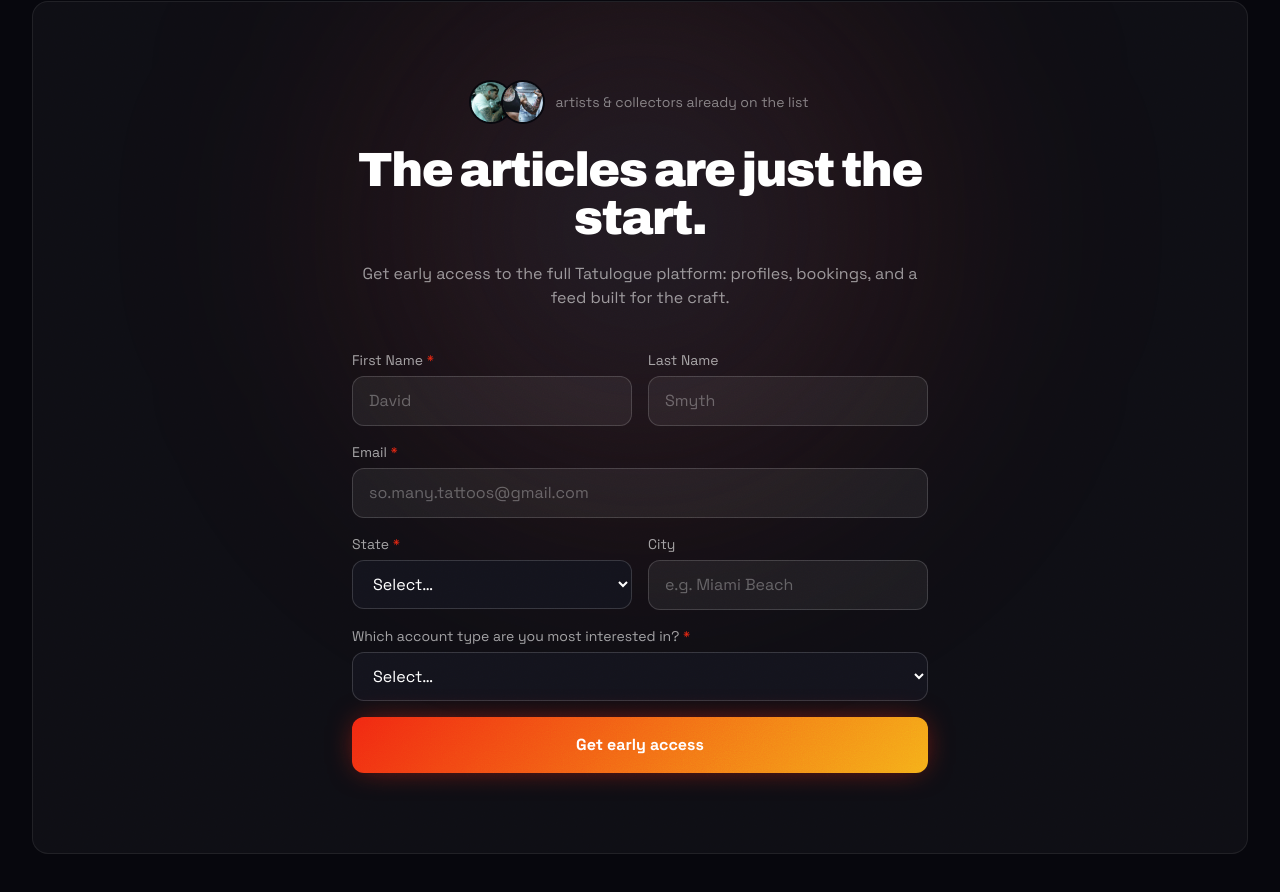
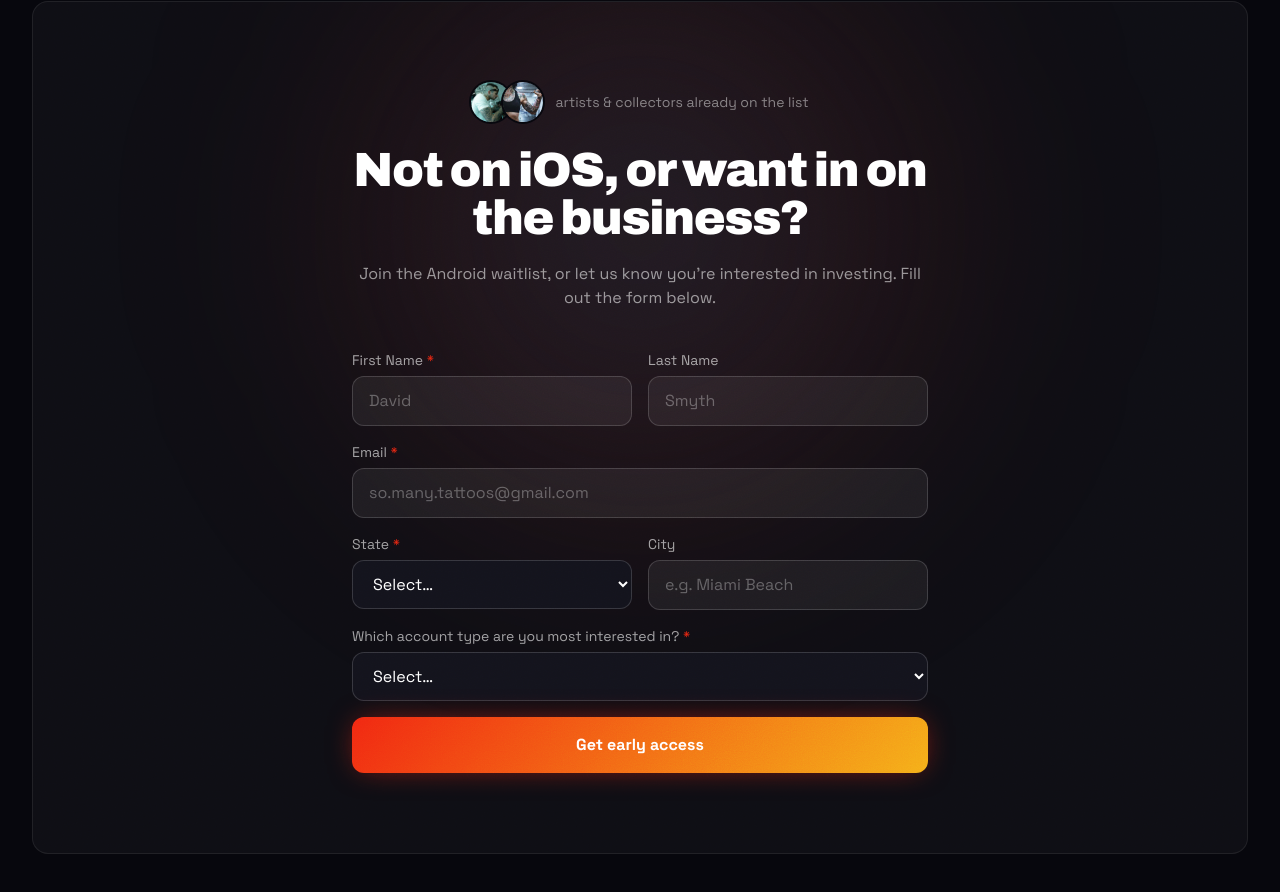
Before and after one commit to markdupuis/tatulogue-web, a Next.js app: page / in a window 1280 px wide. Shown: the part 4012-4904 px from the top of the page. Built offline with nearby package versions, Linux system fonts and the light colour scheme.

Commit message:
copy: reframe waitlist section for Android + investor interest
iOS is live now, so "get early access to the platform" no longer
made sense as the pitch for this form. Reworded to what it actually
serves post-launch: Android waitlist signups and investor interest.

```diff
--- a/app/page.tsx
+++ b/app/page.tsx
@@ -414,9 +414,9 @@
                 <img src={AVATAR_CANVAS} alt="Featured reader avatar" className="w-10 h-10 rounded-full object-cover ring-2 ring-[#07070d] -ml-5" />
                 <span className="text-sm text-white/45">artists &amp; collectors already on the list</span>
               </div>
-              <h2 className="font-display font-black text-3xl sm:text-5xl tracking-[-0.03em] leading-[0.95]">The articles are just the start.</h2>
+              <h2 className="font-display font-black text-3xl sm:text-5xl tracking-[-0.03em] leading-[0.95]">Not on iOS, or want in on the business?</h2>
               <p className="mt-5 text-white/55">
-                Get early access to the full Tatulogue platform: profiles, bookings, and a feed built for the craft.
+                Join the Android waitlist, or let us know you&apos;re interested in investing. Fill out the form below.
               </p>
             </div>
 
```
Also changed, not shown: 92 other files (tests, documents, lock files or other folders).
